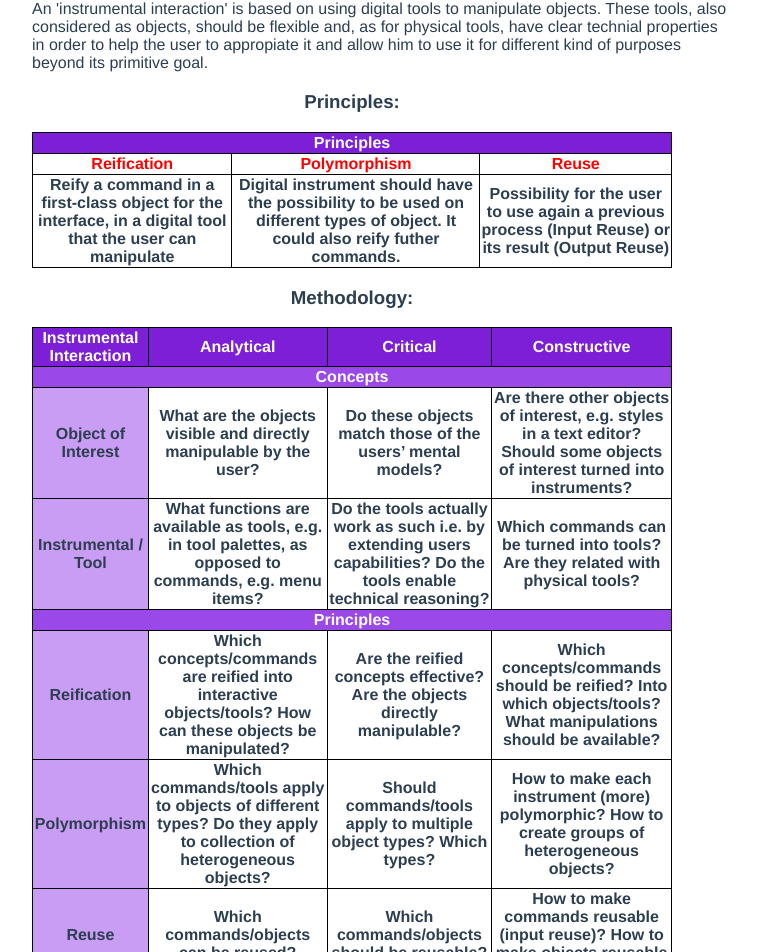
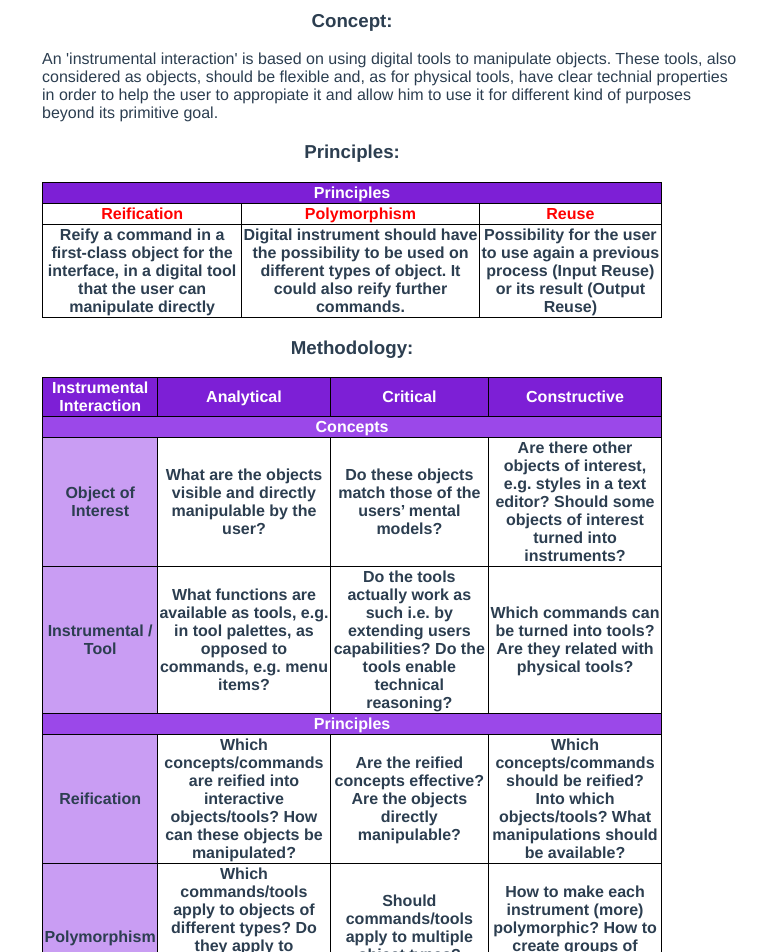
Before and after one commit to Jeremiah-Y/TeachingApp, a Vue app: page /#/ in a window 1280 px wide. Shown: the part 1412-2364 px from the top of the page, without its empty margins (288-1055 px from the left). Built offline with nearby package versions, Linux system fonts and the light colour scheme; what vue-konva would draw is missing.

Commit message:
correct typo

```diff
--- a/src/App.vue
+++ b/src/App.vue
@@ -66,6 +66,8 @@ export default {
   z-index: 2;
 }
 #app {
+  padding: 50px 20px;
+
   font-family: Avenir, Helvetica, Arial, sans-serif;
   -webkit-font-smoothing: antialiased;
   -moz-osx-font-smoothing: grayscale;
--- a/src/components/canvas/classic-demo/BasicAlignmentDemo.vue
+++ b/src/components/canvas/classic-demo/BasicAlignmentDemo.vue
@@ -223,6 +223,10 @@ export default {
           document.getElementById("align_button").style.display="none"
         }
 
+
+
+
+
     }
 };
 </script>
--- a/src/components/canvas/instrumental-interaction-demo/PolymorphismDemo.vue
+++ b/src/components/canvas/instrumental-interaction-demo/PolymorphismDemo.vue
@@ -163,7 +163,7 @@
   </v-stage>
 
   <input type="text" id="input1"
-        size="10" value="a text"
+        size="10" value="the logo"
        @keyup.enter="updateText"
        >
   </div>
@@ -447,7 +447,7 @@ export default {
       */
 
         {
-            text: 'A text',
+            text: 'the logo',
             rotation: 0,
             x: 150,
             y: 190,
--- a/src/components/canvas/instrumental-interaction-demo/PolymorphismSubstrateDemo.vue
+++ b/src/components/canvas/instrumental-interaction-demo/PolymorphismSubstrateDemo.vue
@@ -174,7 +174,7 @@
   -->
 
   <input type="text" id="input2"
-        size="10" value="a text"
+        size="10" value="the logo"
        @keyup.enter="updateText"
   >
   </div>
@@ -456,7 +456,7 @@ export default {
       */
 
         {
-            text: 'A text',
+            text: 'the logo',
             rotation: 0,
             x: 150,
             y: 190,
--- a/src/components/interactive-components-for-canvas/ContextMenu.vue
+++ b/src/components/interactive-components-for-canvas/ContextMenu.vue
@@ -6,7 +6,7 @@
 <!--<button id="ChangeCenter" @click="GenerateButtonEvent" v-if="!menuOfStage">Change Center</button>-->
 <!--<button id="DetachShape" @click="GenerateButtonEvent" v-if="menuOfGroupedShape">Detach</button>-->
 <button id="KeepDistance" @click="GenerateButtonEvent" v-if="menuOfLine && needSwitchDistributionModeButton">{{ keepDistanceButtonText}}</button>
-<button id="Copy" @click="GenerateButtonEvent" v-if="!menuOfStage && needCopyButton">Copy</button>
+<button id="Copy" @click="GenerateButtonEvent" v-if="!menuOfStage && needCopyButton">Copy Stickyline</button>
 <button id="CopyAll" @click="GenerateButtonEvent" v-if="menuOfLine && needCopyAllButton">Copy All</button>
 <button id="Past" @click="GenerateButtonEvent" v-if="menuOfStage && needPastButton">Paste</button>
 <!--<button id="Remove" @click="GenerateButtonEvent" v-if="!menuOfStage">Remove</button>
@@ -17,6 +17,7 @@
 
 export default {
     props: {
+
         //displayMenu: String,
         ConcernedShape: Object, //Target object (where user right click to make the context menu appear)
         CopiedShape: Object, //Copied object (if Copy or CopyAll button is selected)
--- a/src/components/interactive-components-for-canvas/NarativeBox.vue
+++ b/src/components/interactive-components-for-canvas/NarativeBox.vue
@@ -22,7 +22,7 @@ export default {
 }
 #box{
   position:absolute;
-  height:500px;
+  height:720px;
   width:400px;
   border: solid;
   overflow-y: scroll;
--- a/src/views/IntroductionView.vue
+++ b/src/views/IntroductionView.vue
@@ -1,4 +1,6 @@
 <template>
+
+
   <div class="introduction">
     <h1>Introduction</h1>
     <p class="text_for_introduction">The goal of this app is to help you discover two generative theories of interaction: Instrumental Interaction and Human-Computer Partnerships.
@@ -67,11 +69,11 @@
       </tr>
       <tr>
         <th>
-          Reify a command in a first-class object for the interface, in a digital tool that the user can manipulate
+          Reify a command in a first-class object for the interface, in a digital tool that the user can manipulate directly
         </th>
         <th>
           Digital instrument should have the possibility to be used on different types of object.
-          It could also reify futher commands.
+          It could also reify further commands.
         </th>
         <th>
           Possibility for the user to use again a previous process (Input Reuse) or its result (Output Reuse)
@@ -296,6 +298,7 @@ export default {
   }
 }
 </script>
+
 <style>
 #basic-demo{
   border:1px solid black;
```
Also changed, not shown: 1 other file (tests, documents, lock files or other folders).
